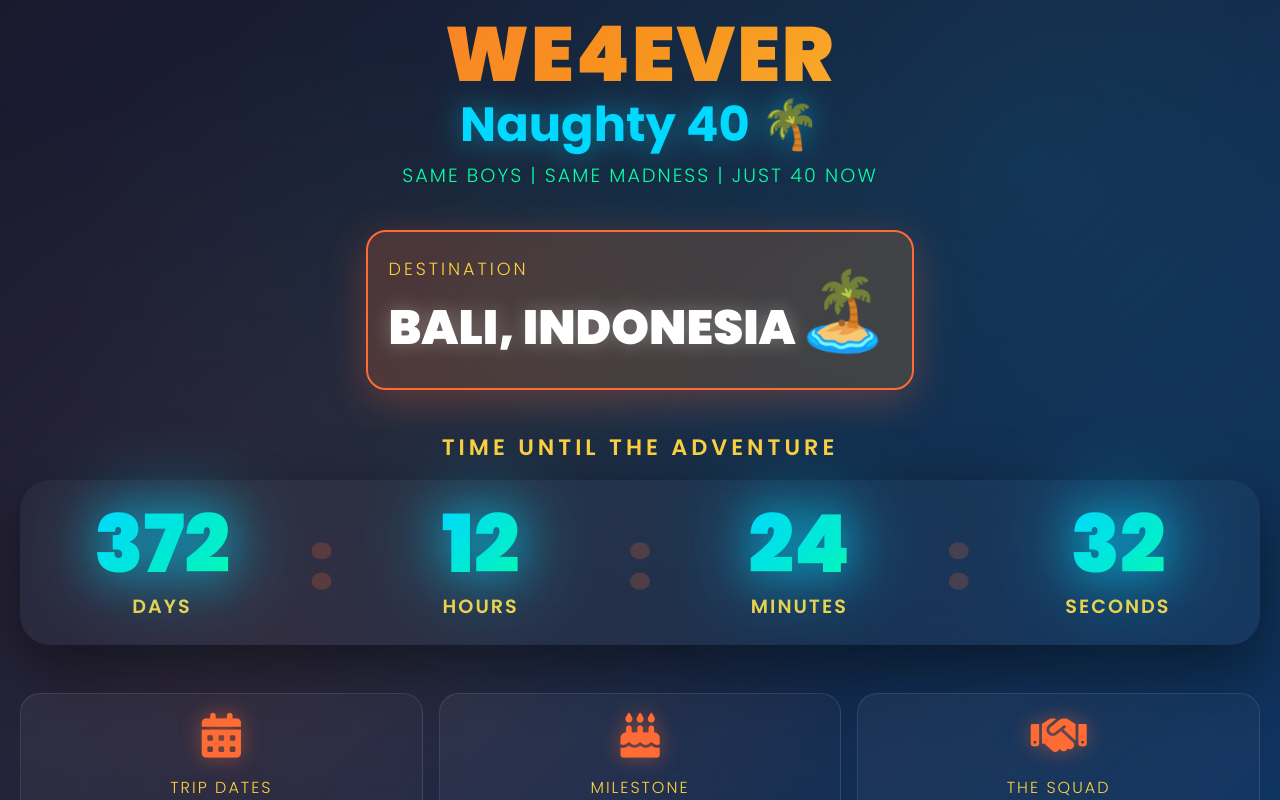
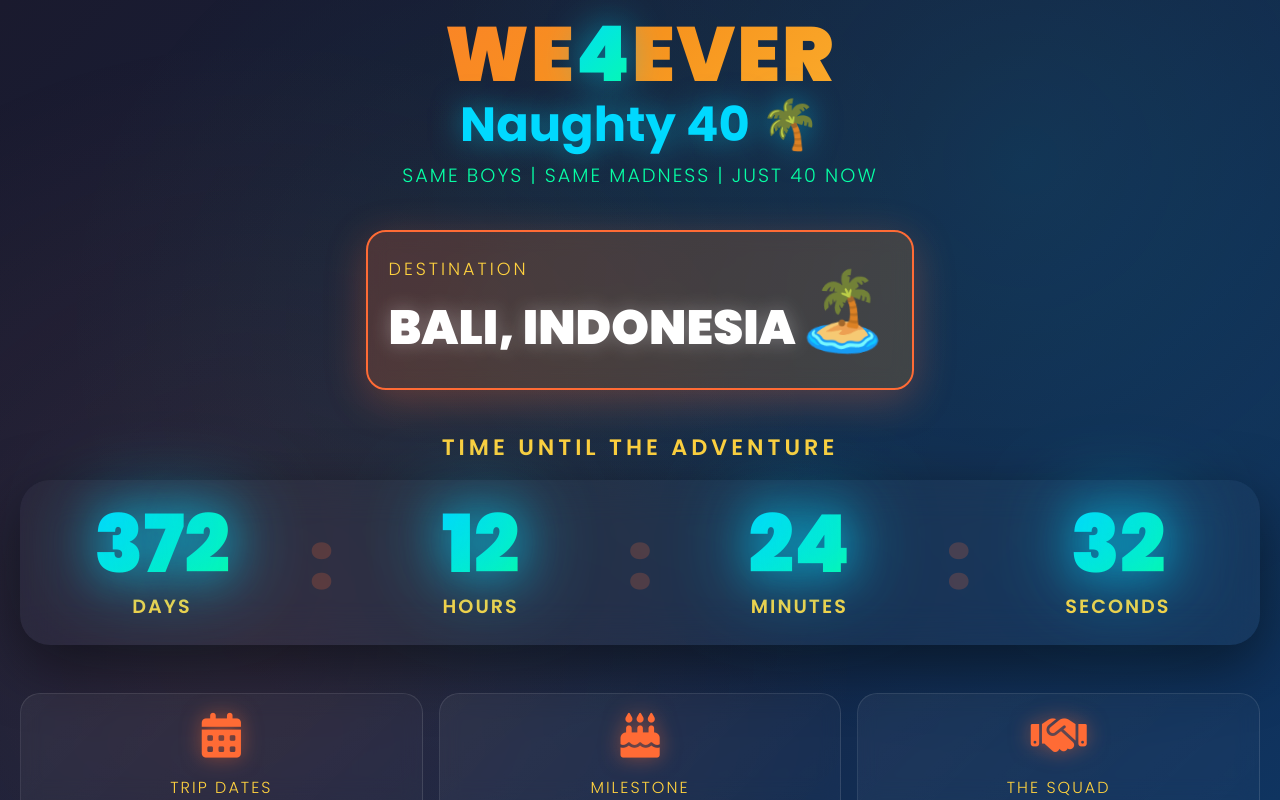
Before and after one commit to AnjanaKulasinghe/We4EverNaughty40TripCountDown, a plain HTML site: page index.html in a window 1280 px wide. Drawn offline with Linux system fonts and the light colour scheme.

Commit message:
Add Bali trip countdown

```diff
--- a/index.html
+++ b/index.html
@@ -14,7 +14,7 @@
 <body>
     <div class="container">
         <div class="header">
-            <h1 class="main-title">We4Ever</h1>
+            <h1 class="main-title">We<span class="highlight-number">4</span>Ever</h1>
             <h2 class="sub-title">Naughty 40 🌴</h2>
             <div class="tagline">Same Boys | Same Madness | Just 40 Now</div>
         </div>
--- a/styles.css
+++ b/styles.css
@@ -74,6 +74,14 @@ body::before {
     letter-spacing: 2px;
     text-transform: uppercase;
     line-height: 1;
+}
+
+.main-title .highlight-number {
+    background: linear-gradient(135deg, var(--text-accent), var(--green-accent));
+    -webkit-background-clip: text;
+    -webkit-text-fill-color: transparent;
+    background-clip: text;
+    filter: drop-shadow(0 0 20px rgba(0, 217, 255, 0.6));
 }
 
 .sub-title {
```
